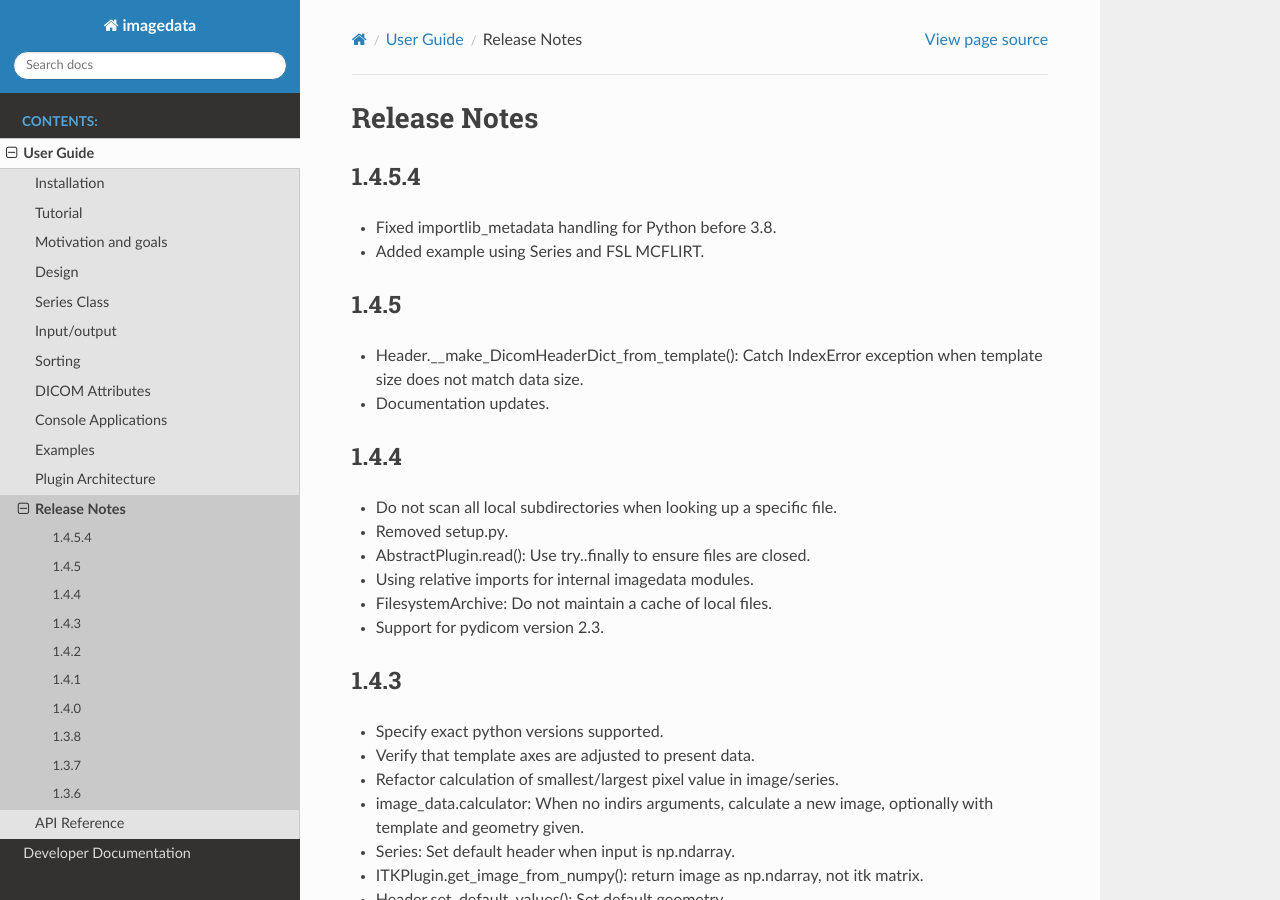
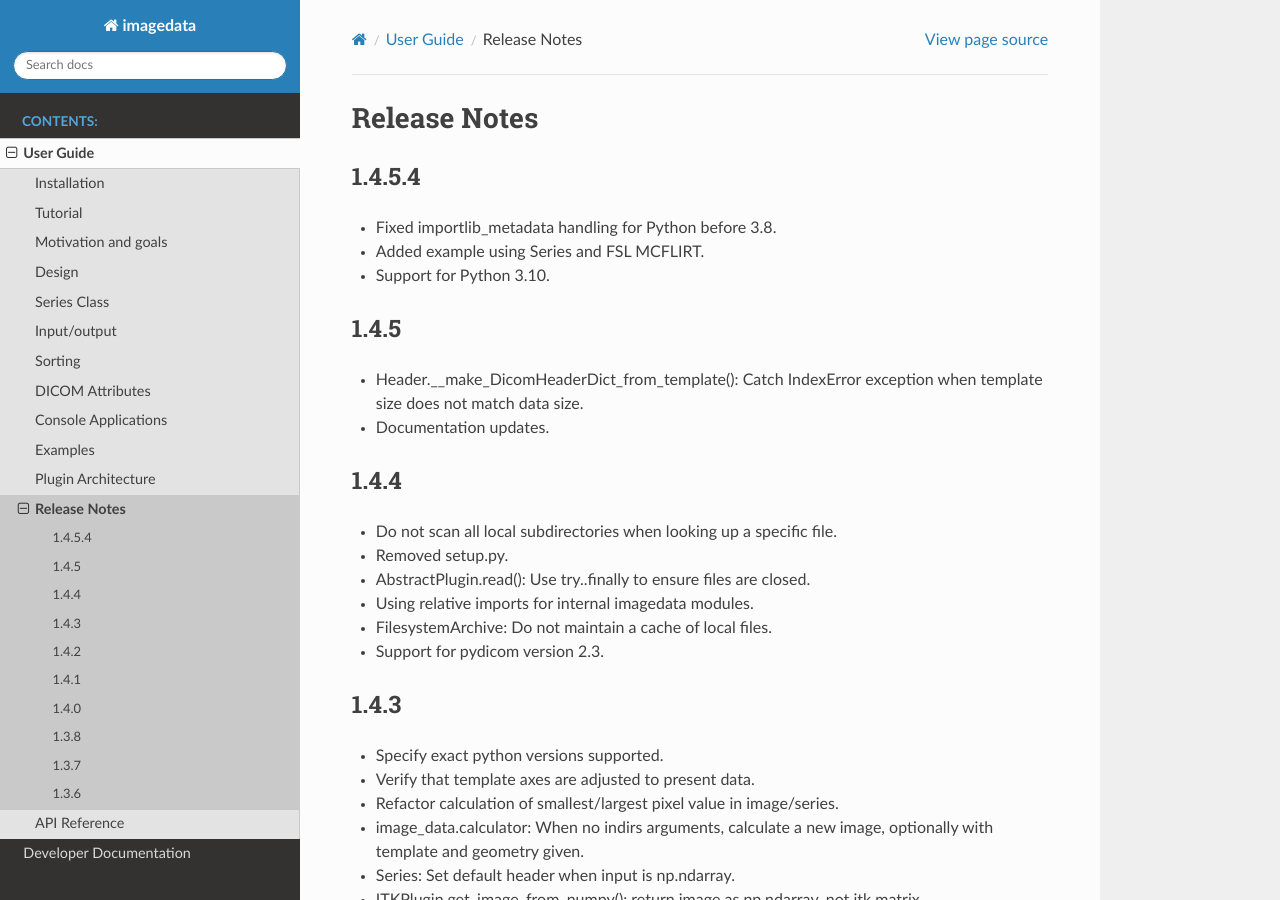
Before and after one commit to erling6232/imagedata, a Sphinx documentation site: the page built from docs/ReleaseNotes.rst, in a window 1280 px wide and 900 px high. Built offline with Sphinx 7.4.7 and the Read the Docs theme 2.0.0, drawn with Linux system fonts in a browser that asks for light colours.

Commit message:
Support for Python 3.10.

```diff
--- a/docs/ReleaseNotes.rst
+++ b/docs/ReleaseNotes.rst
@@ -7,6 +7,7 @@ Release Notes
 -------
 * Fixed importlib_metadata handling for Python before 3.8.
 * Added example using Series and FSL MCFLIRT.
+* Support for Python 3.10.
 
 
 1.4.5
```
